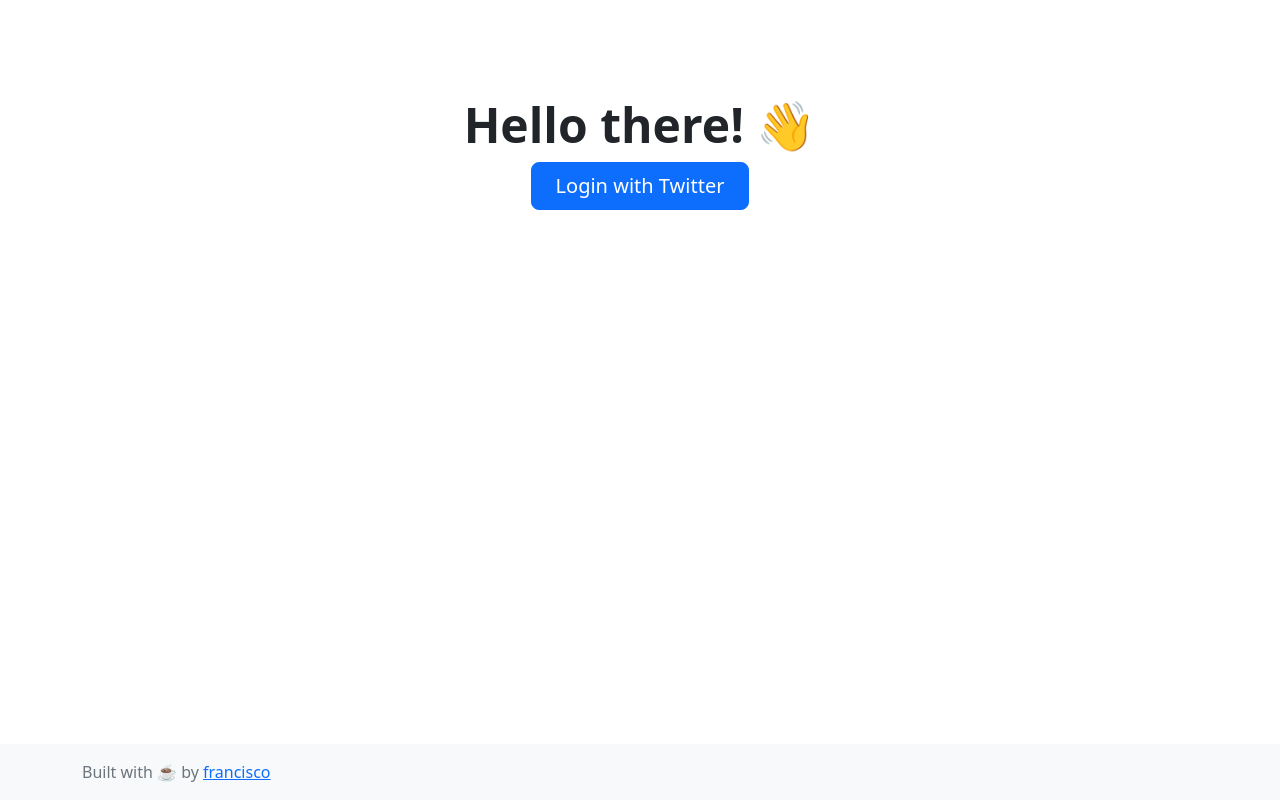
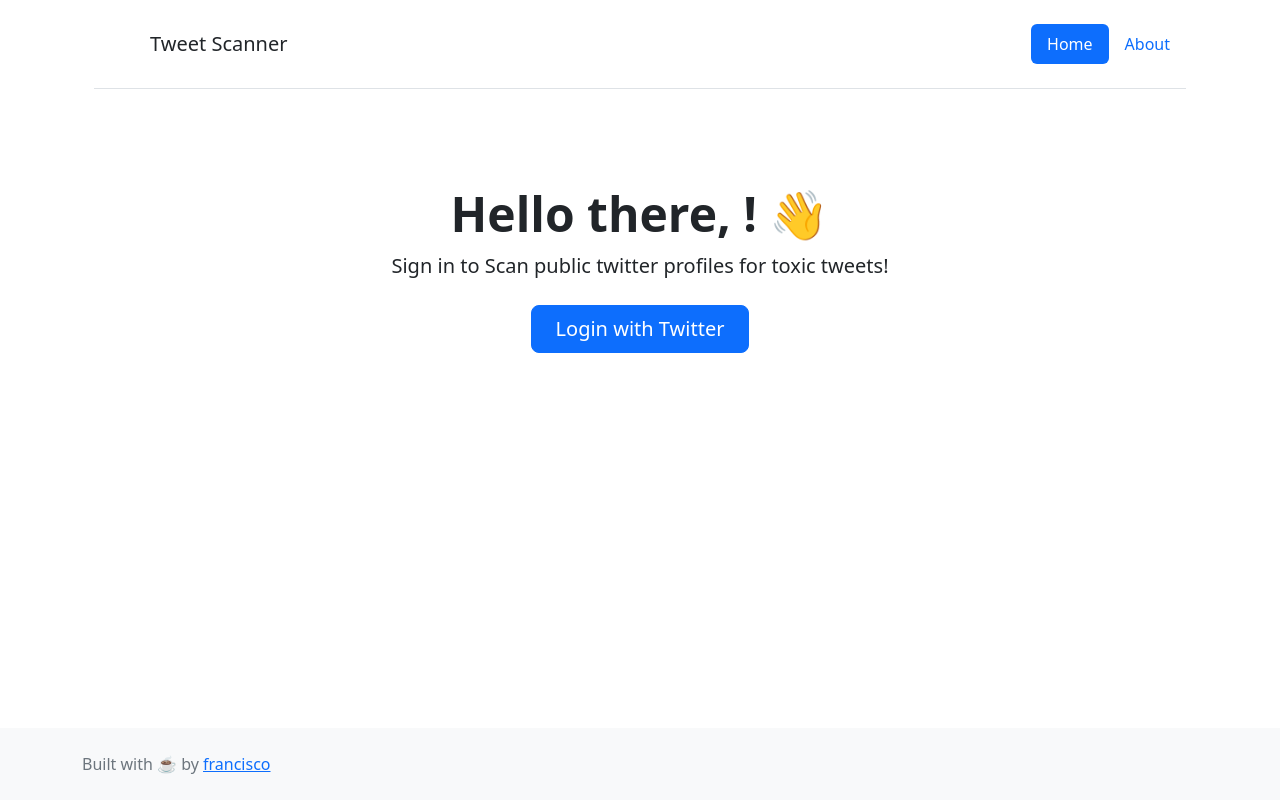
Before and after one commit to franciscojavierarceo/twitter-scan, a Django app: page / in a window 1280 px wide. Run offline with Django 3.2, Linux system fonts and the light colour scheme.

Commit message:
refactored things around

```diff
--- a/authorization/templates/authorization/index.html
+++ b/authorization/templates/authorization/index.html
@@ -4,8 +4,6 @@
     <p class="lead mb-4">Welcome, {{user.first_name }}!</p>
     <div class="d-grid gap-2 d-sm-flex justify-content-sm-center">
     <ul>
-        <li><p>Django user database id: {{ user.id }}</p></li>
-        <li><p>Django username: {{ user.username }}</p></li>
         <li><p>User is authenticated: {{ user.is_authenticated }}</p></li>
         <li><p>User first name: {{ user.first_name }}</p></li>
         <li><a href="{% url 'twitter_logout' %}">Logout</a></li>
--- /dev/null
+++ b/render/templates/render/_footer.html
@@ -0,0 +1,7 @@
+{% block footer%}
+<footer class="footer mt-auto py-4 bg-light">
+    <div class="container">
+        <span class="text-muted">Built with ☕ by <a href=https://twitter.com/franciscojarceo>francisco</a></span>
+    </div>
+</footer>
+{% endblock %}
--- /dev/null
+++ b/render/templates/render/_header.html
@@ -0,0 +1,15 @@
+{% block header %}
+    <div class="container">
+        <header class="d-flex flex-wrap justify-content-center py-4 mb-4 border-bottom">
+          <a href="/" class="d-flex align-items-center mb-4 mb-md-0 me-md-auto text-dark text-decoration-none">
+            <svg class="bi me-3" width="40" height="32"><use xlink:href="#bootstrap"></use></svg>
+            <span class="fs-5">Tweet Scanner</span>
+          </a>
+
+          <ul class="nav nav-pills">
+            <li class="nav-item"><a href="{% url 'homepage' %}" class="nav-link active" aria-current="page">Home</a></li>
+            <li class="nav-item"><a href="#" class="nav-link">About</a></li>
+          </ul>
+        </header>
+    </div>
+{% endblock %}
--- a/render/templates/render/base.html
+++ b/render/templates/render/base.html
@@ -13,22 +13,20 @@
     </head>
     <body class="d-flex flex-column h-100">
         <main class="flex-shrink-0 container">
+        {% include "render/_header.html" %}
+        </div>
             <div class="px-4 py-5 my-5 text-center">
-                <h1 class="display-5 fw-bold">Hello there! 👋</h1>
+                <h1 class="display-5 fw-bold">Hello there, {{user.username}}! 👋</h1>
                 <div class="col-lg-6 mx-auto">
-                    {% block maincontent %}
                     <p class="lead mb-4">Sign in to Scan public twitter profiles for toxic tweets!</p>
                     <div class="d-grid gap-2 d-sm-flex justify-content-sm-center">
                         <a type="button" class="btn btn-primary btn-lg px-4 gap-3" href="{% url 'index' %}">Login with Twitter</a>
                     </div>
+                    {% block maincontent %}
                     {% endblock %}
                 </div>
             </div>
         </main>
-        <footer class="footer mt-auto py-3 bg-light">
-            <div class="container">
-                <span class="text-muted">Built with ☕ by <a href=https://twitter.com/franciscojarceo>francisco</a></span>
-            </div>
-        </footer>
+        {% include "render/_footer.html" %}
     </body>
 </html>
--- a/render/templates/render/index.html
+++ b/render/templates/render/index.html
@@ -1,5 +1,4 @@
 {% extends "render/base.html" %}
 
 {% block maincontent %}
-    <a type="button" class="btn btn-primary btn-lg px-4 gap-3" href="{% url 'index' %}">Login with Twitter</a>
 {% endblock %}
```
